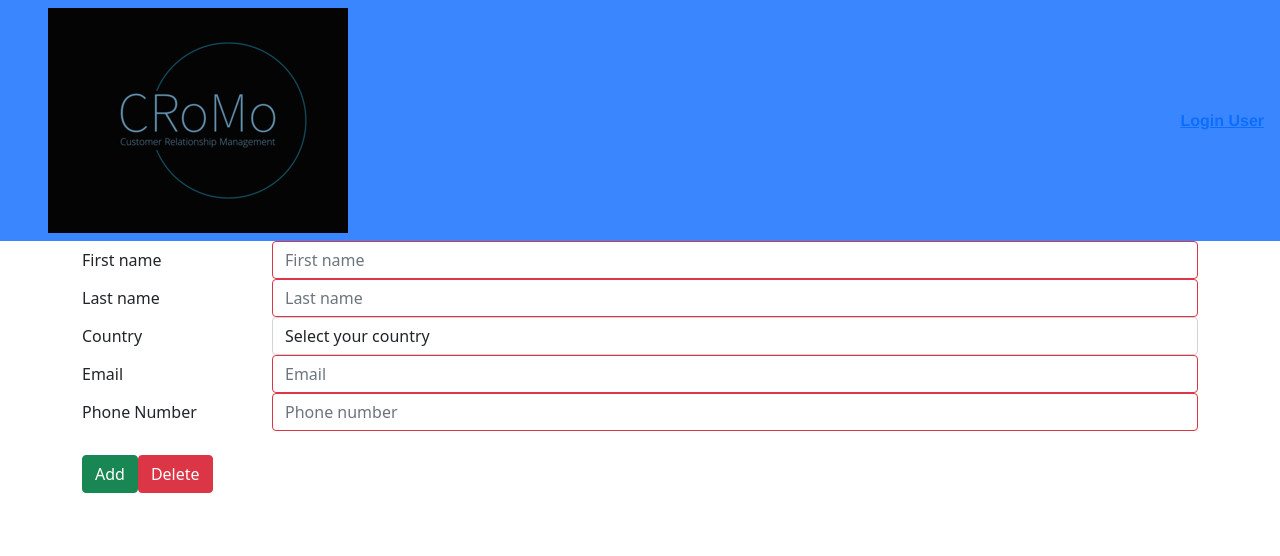
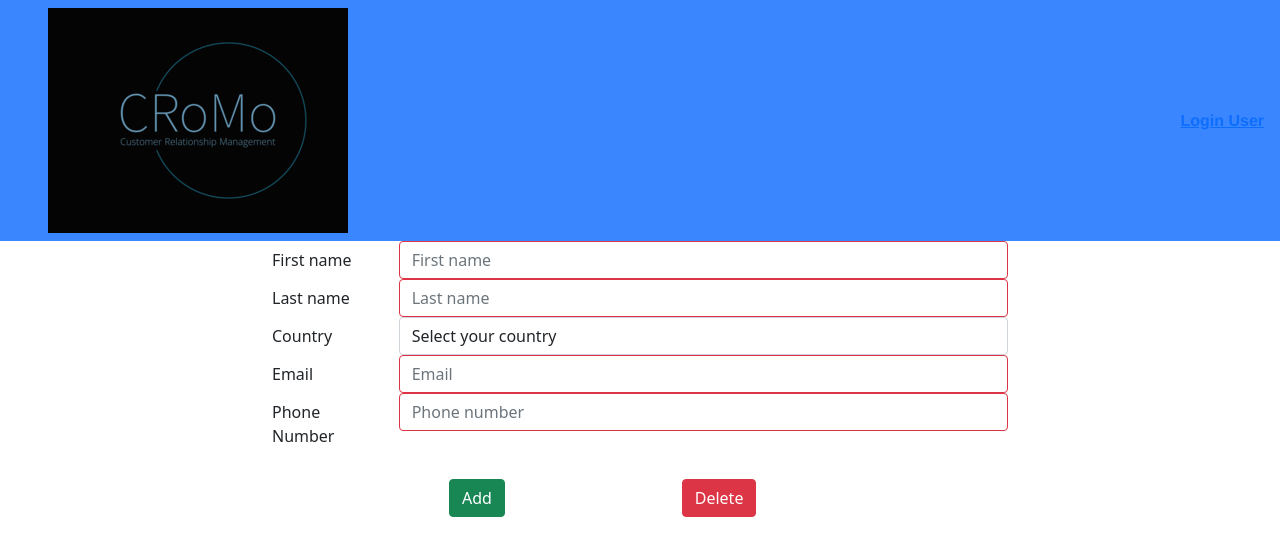
Before and after one commit to GiuliaCassano/CRM, a React (Vite) app in the folder crm_fe/: page /formcontacts in a window 1280 px wide. Shown: the top 556 px of the page. Built offline with nearby package versions, Linux system fonts and the light colour scheme; no server answers.

Commit message:
buttons done

```diff
--- a/crm_fe/src/components/FormActivities.jsx
+++ b/crm_fe/src/components/FormActivities.jsx
@@ -1,6 +1,6 @@
 import { useEffect, useState } from "react";
 import { ListActivity } from "./ListActivity";
-import "./styles/Form.css"
+import "./styles/Form.css";
 
 const FormActivities = () => {
   const [datetime, setDatetime] = useState("");
@@ -150,9 +150,9 @@ const FormActivities = () => {
   };
 
   return (
-
-    <form className="container">
-      <div >
+    <div className="container">
+      <div className="row justify-content-around">
+        <form className="col-8">
           <div className="form-group row">
             <label htmlFor="activityType" className="col-2 col-form-label">
               Activity Type
@@ -168,13 +168,12 @@ const FormActivities = () => {
                 onChange={activityChangeHandler}
                 type="text"
                 id="activityType"
-            placeholder="Activity type"
-          />
+                placeholder="Activity type"/>
             </div>
           </div>
 
           <div className="form-group row">
-        <label htmlFor="booking" className="col-sm-2 col-form-label">
+            <label htmlFor="booking" className="col-2 col-form-label">
               Day and Time
             </label>
             <div className="col-sm-10">
@@ -194,7 +193,7 @@ const FormActivities = () => {
           </div>
 
           <div className="form-group row">
-          <label htmlFor="manager" className="col-sm-2 col-form-label">
+            <label htmlFor="manager" className="col-2 col-form-label">
               Manager
             </label>
             <div className="col-sm-10">
@@ -209,13 +208,12 @@ const FormActivities = () => {
                 value={managerValue}
                 type="text"
                 id="manager"
-              placeholder="Manager's name"
-            />
+                placeholder="Manager's name"/>
             </div>
           </div>
 
           <div className="form-group row">
-          <label htmlFor="description" className="col-sm-2 col-form-label">
+            <label htmlFor="description" className="col-2 col-form-label">
               Description
             </label>
             <div className="col-sm-10">
@@ -231,24 +229,24 @@ const FormActivities = () => {
                 name="description"
                 id="description"
                 cols="30"
-              rows="7"
-            ></textarea>
+                rows="7"></textarea>
             </div>
           </div>
-        <div className="col-sm-10">
-          <button onClick={submitHandler} className="btn btn-success mt-4">
+
+          <div className="col-sm-10 buttons">
+            <button
+              onClick={submitHandler}
+              className="btn btn-success mt-4 mx-5"
+            >
               Add
             </button>
             <button className="btn btn-danger mt-4">Delete</button>
           </div>
+        </form>
+
+        <div className="form-group row">{final}</div>
       </div>
-
-        <div className="form-group row">
-          {final}
-          {/**DEVO AGGIUNGERLO QUANDO FACCIO LA FETCH PER VEDERLO IN PAGINA  **/}
     </div>
-
-    </form>
   );
 };
 export { FormActivities };
--- a/crm_fe/src/components/FormContacts.jsx
+++ b/crm_fe/src/components/FormContacts.jsx
@@ -139,12 +139,14 @@ const FormContacts = () => {
   };
 
   return (
-      <form className="container">
+    <div className="container">
+      <div className="row justify-content-around">
+        <form className="col-8 ">
           <div className="form-group row">
-          <label htmlFor="name" className="col-sm-2 col-form-label">
+            <label htmlFor="name" className="col-2 col-form-label">
               First name
             </label>
-          <div className="col-sm-10">
+            <div className="col-10">
               <input
                 className={`${
                   checkInputName == true
@@ -156,13 +158,12 @@ const FormContacts = () => {
                 value={nameValue}
                 type="text"
                 id="firstName"
-              placeholder="First name"
-            />
+                placeholder="First name"/>
             </div>
           </div>
 
           <div className="form-group row">
-          <label htmlFor="surname" className="col-sm-2 col-form-label">
+            <label htmlFor="surname" className="col-2 col-form-label">
               Last name
             </label>
             <div className="col-sm-10">
@@ -177,12 +178,12 @@ const FormContacts = () => {
                 value={surnameValue}
                 type="text"
                 id="lastName"
-              placeholder="Last name"
-            />
+                placeholder="Last name"/>
             </div>
           </div>
+
           <div className="form-group row">
-          <label htmlFor="country" className="col-sm-2 col-form-label">
+            <label htmlFor="country" className="col-2 col-form-label">
               Country
             </label>
             <div className="col-sm-10">
@@ -386,7 +387,9 @@ const FormContacts = () => {
                 <option value="Tuvalu">Tuvalu</option>
                 <option value="Uganda">Uganda</option>
                 <option value="Ukraine">Ukraine</option>
-              <option value="United Arab Emirates">United Arab Emirates</option>
+                <option value="United Arab Emirates">
+                  United Arab Emirates
+                </option>
                 <option value="United Kingdom">United Kingdom</option>
                 <option value="United States of America">
                   United States of America
@@ -404,7 +407,7 @@ const FormContacts = () => {
           </div>
 
           <div className="form-group row">
-          <label htmlFor="email" className="col-sm-2 col-form-label">
+            <label htmlFor="email" className="col-2 col-form-label">
               Email
             </label>
             <div className="col-sm-10">
@@ -419,13 +422,12 @@ const FormContacts = () => {
                 value={emailValue}
                 type="email"
                 id="email"
-              placeholder="Email"
-            />
+                placeholder="Email"/>
             </div>
           </div>
 
           <div className="form-group row">
-          <label htmlFor="phone" className="col-sm-2 col-form-label">
+            <label htmlFor="phone" className="col-2 col-form-label">
               Phone Number
             </label>
             <div className="col-sm-10">
@@ -440,21 +442,24 @@ const FormContacts = () => {
                 value={phoneValue}
                 type="text"
                 id="phone"
-              placeholder="Phone number"
-            />
+                placeholder="Phone number"/>
             </div>
           </div>
-        <div className="col-sm-10">
-        <button onClick={submitControlHandler} className="btn btn-success mt-4">
+
+          <div className="col-sm-10 buttons">
+            <button
+              onClick={submitControlHandler}
+              className="btn btn-success mt-4 mx-5"
+            >
               Add
             </button>
             <button className="btn btn-danger mt-4">Delete</button>
           </div>
+        </form>
 
         <div className="form-group row">{final}</div>
-      </form>
-
-
+      </div>
+    </div>
   );
 };
 export { FormContacts };
--- a/crm_fe/src/components/styles/Form.css
+++ b/crm_fe/src/components/styles/Form.css
@@ -1,3 +1,9 @@
 .form-control {
     width: 100%;
   }
+
+.buttons{
+  display: flex;
+  flex-direction: row;
+ justify-content:space-evenly;
+}
```
Lines whose indentation alone changed are shown as unchanged.
